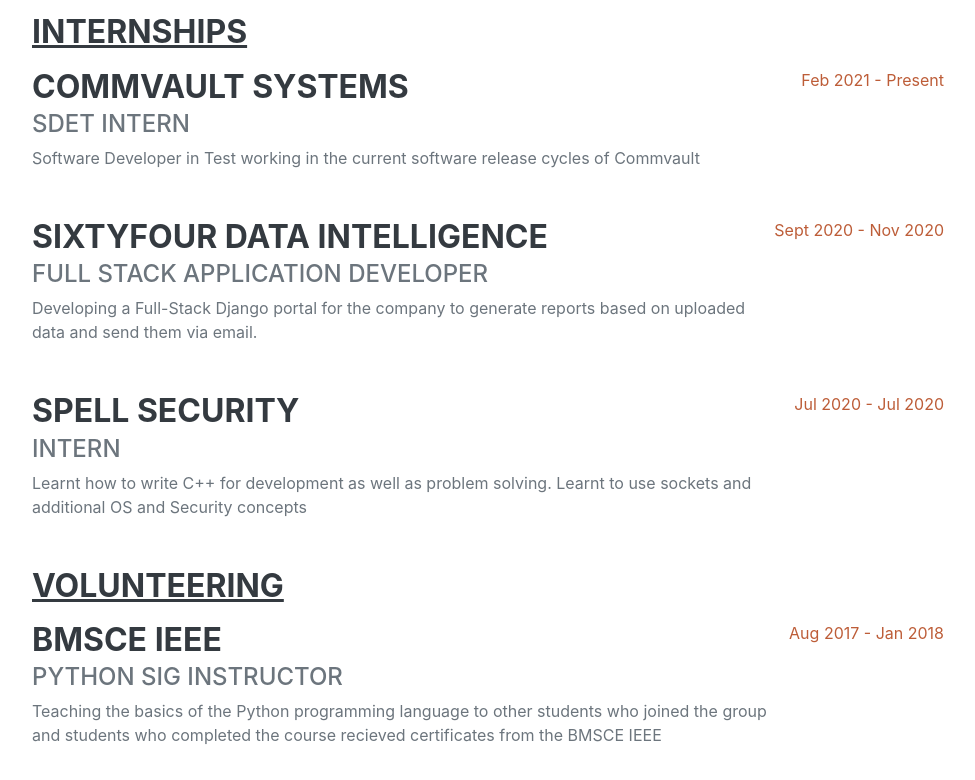
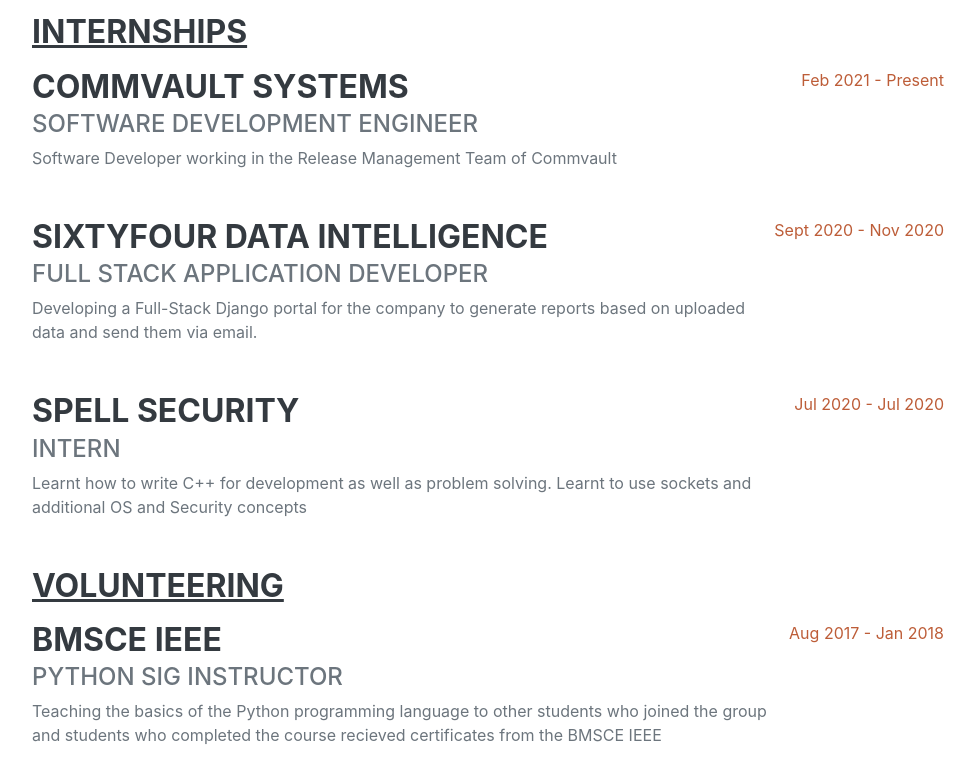
Before and after one commit to kevinjoseph61/kevinjoseph61.github.io, a plain HTML site: page index.html in a window 1280 px wide. Shown: the part 6711-7491 px from the top of the page, without its empty margins (288-1263 px from the left). Drawn offline with nearby package versions, Linux system fonts and the light colour scheme; a web font is replaced by a local one.

Commit message:
Update info

```diff
--- a/index.html
+++ b/index.html
@@ -343,8 +343,8 @@
                     <div class="d-flex flex-column flex-md-row justify-content-between mb-5">
                         <div class="flex-grow-1">
                             <h3 class="mb-0">Commvault Systems</h3>
-                            <div class="subheading mb-1">SDET Intern</div>
-                            <div>Software Developer in Test working in the current software release cycles of Commvault</div>
+                            <div class="subheading mb-1">Software Development Engineer</div>
+                            <div>Software Developer working in the Release Management Team of Commvault</div>
                         </div>
                         <div class="flex-shrink-0"><span class="text-primary">Feb 2021 - Present</span></div>
                     </div>
```
